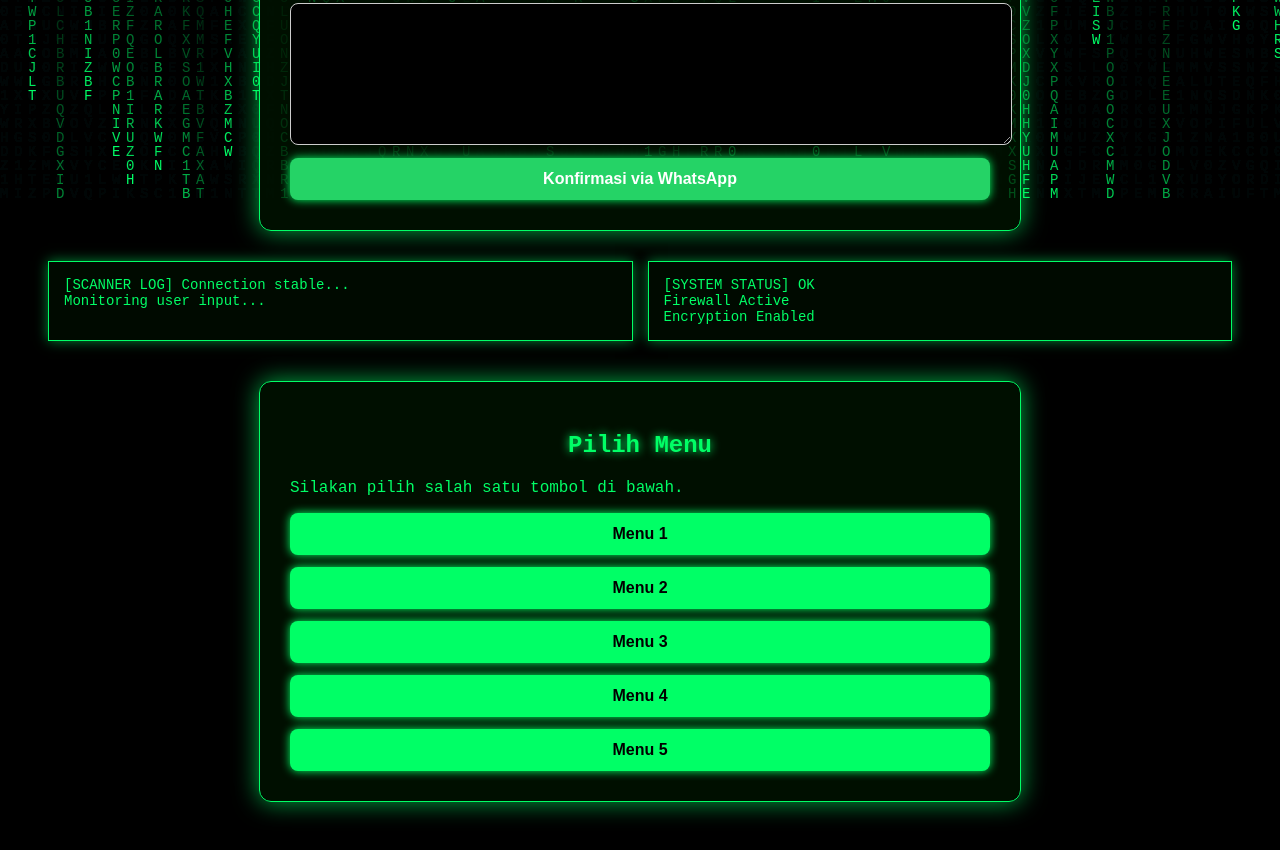
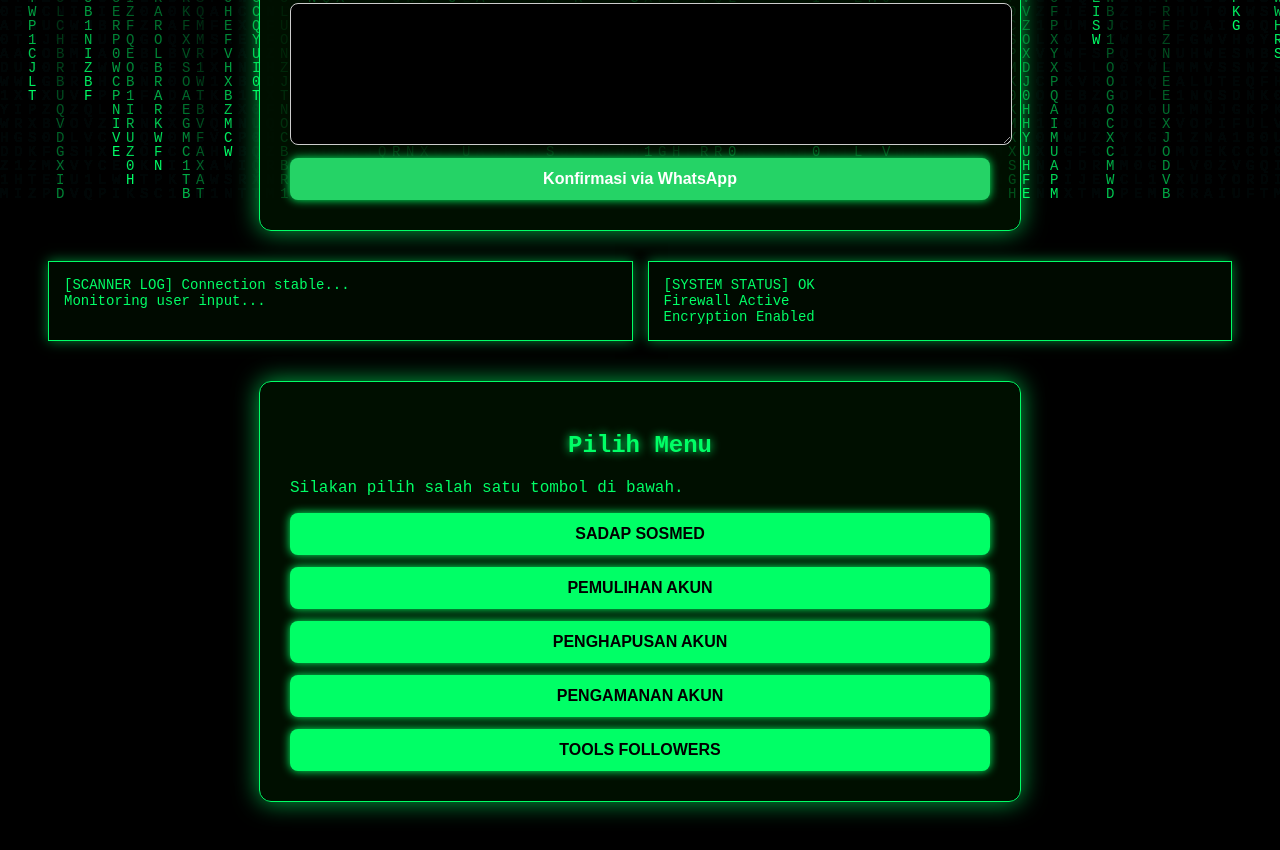
Before and after one commit to jasadapsosmed/sadapallsosmed, a plain HTML site: page index.html in a window 1280 px wide. Shown: the part 600-1450 px from the top of the page. Drawn offline with Linux system fonts and the light colour scheme.

Commit message:
Update index.html

```diff
--- a/index.html
+++ b/index.html
@@ -163,11 +163,11 @@ kirimWA = function(){ playSound(); oldFunc(); }
     <h2>Pilih Menu</h2>
     <p>Silakan pilih salah satu tombol di bawah.</p>
     <div id="menuButtons" style="display:grid; gap:12px; margin-top:15px;">
-        <button onclick="openForm('Sadap sosmed')">Menu 1</button>
-        <button onclick="openForm('Pemulihan akun')">Menu 2</button>
-        <button onclick="openForm('Penghapusan akun')">Menu 3</button>
-        <button onclick="openForm('Pengamanan akun')">Menu 4</button>
-        <button onclick="openForm('Tools followers')">Menu 5</button>
+        <button onclick="openForm('Sadap sosmed')">SADAP SOSMED</button>
+        <button onclick="openForm('Pemulihan akun')">PEMULIHAN AKUN</button>
+        <button onclick="openForm('Penghapusan akun')">PENGHAPUSAN AKUN</button>
+        <button onclick="openForm('Pengamanan akun')">PENGAMANAN AKUN</button>
+        <button onclick="openForm('Tools followers')">TOOLS FOLLOWERS</button>
     </div>
 </div>
 
```
